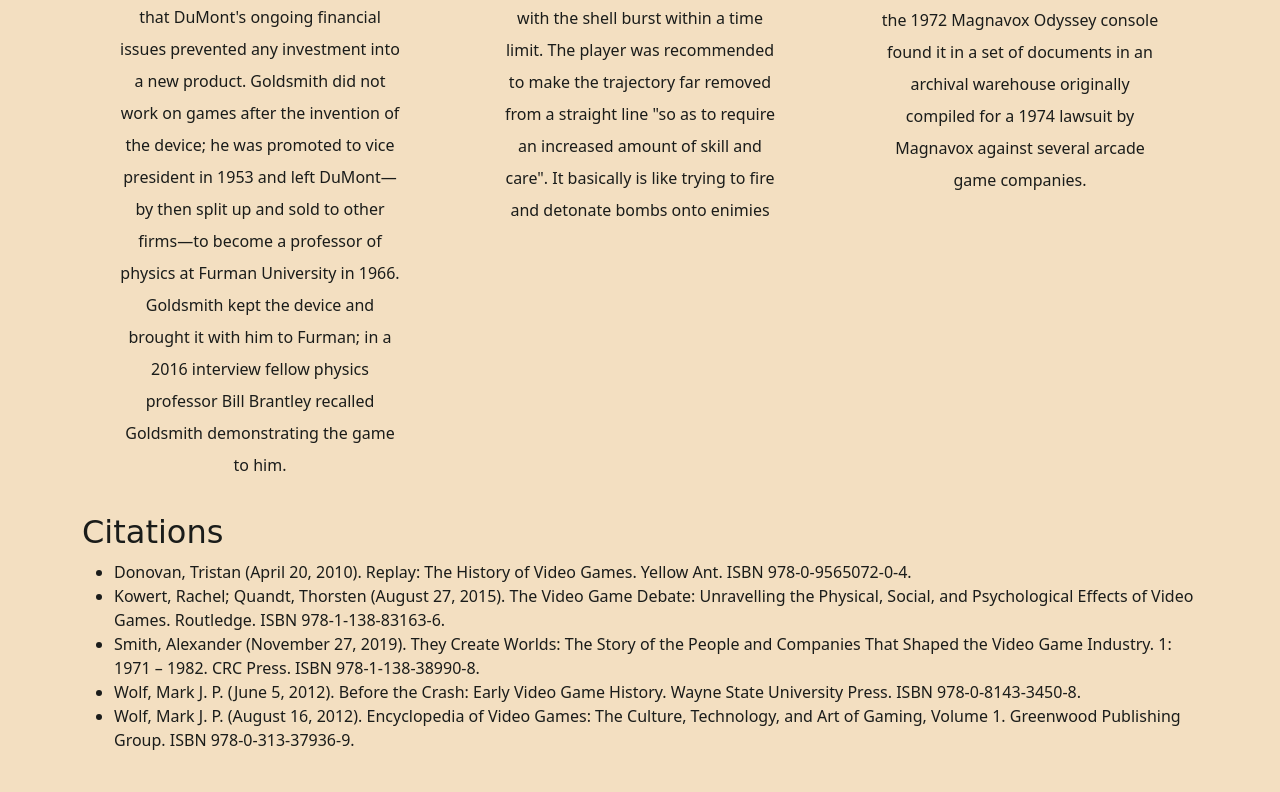
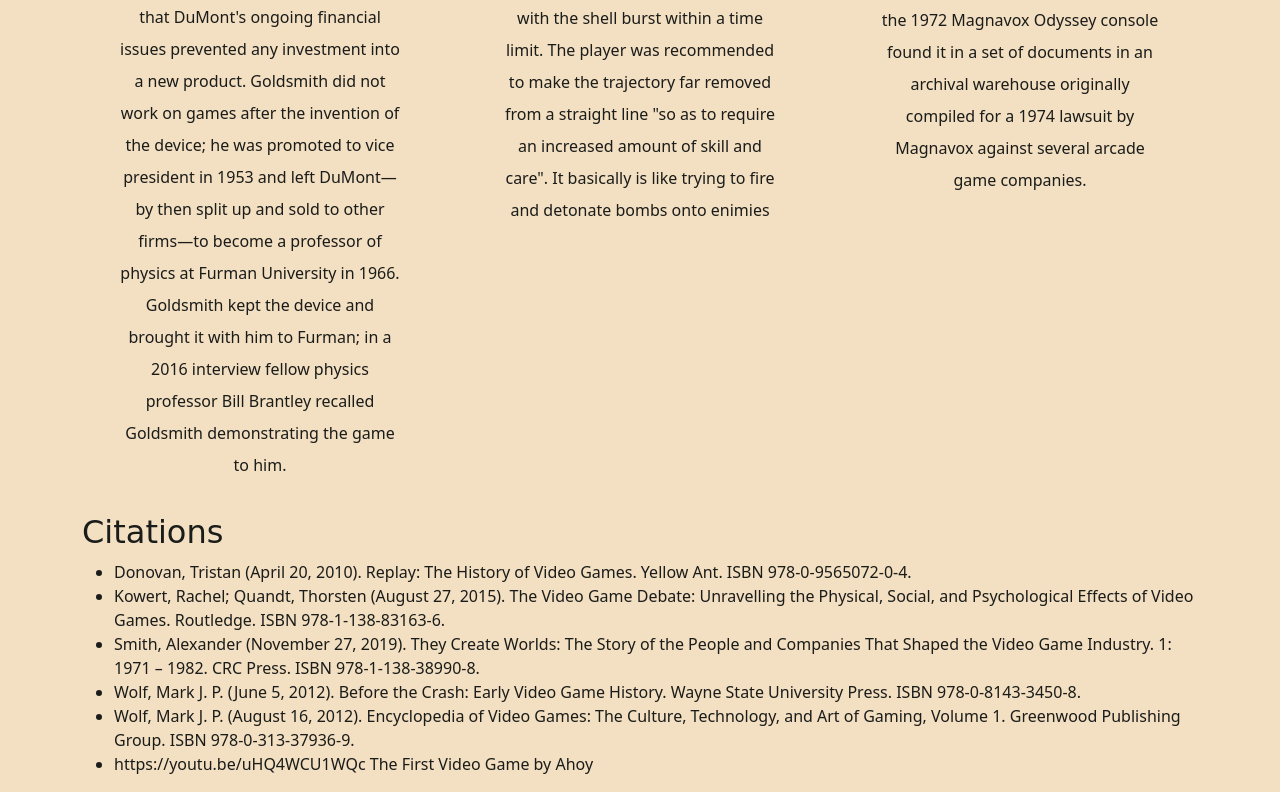
Before and after one commit to 226589/Bootstrap, a plain HTML site: page index.html in a window 1280 px wide. Shown: the part 2417-3209 px from the top of the page. Before the commit the page ends 3185 px from the top, so only its background shows below. Drawn offline with nearby package versions, Linux system fonts and the light colour scheme; a web font is replaced by a local one.

Commit message:
Update index.html

```diff
--- a/index.html
+++ b/index.html
@@ -88,6 +88,8 @@
                         </li>
                         <li>Wolf, Mark J. P. (August 16, 2012). Encyclopedia of Video Games: The Culture, Technology, and Art of Gaming, Volume 1. Greenwood Publishing Group. ISBN 978-0-313-37936-9.
                         </li>
+                        <li>https://youtu.be/uHQ4WCU1WQc The First Video Game by Ahoy
+                        </li>
                     </ul>
                 </div>
             </div>
```
